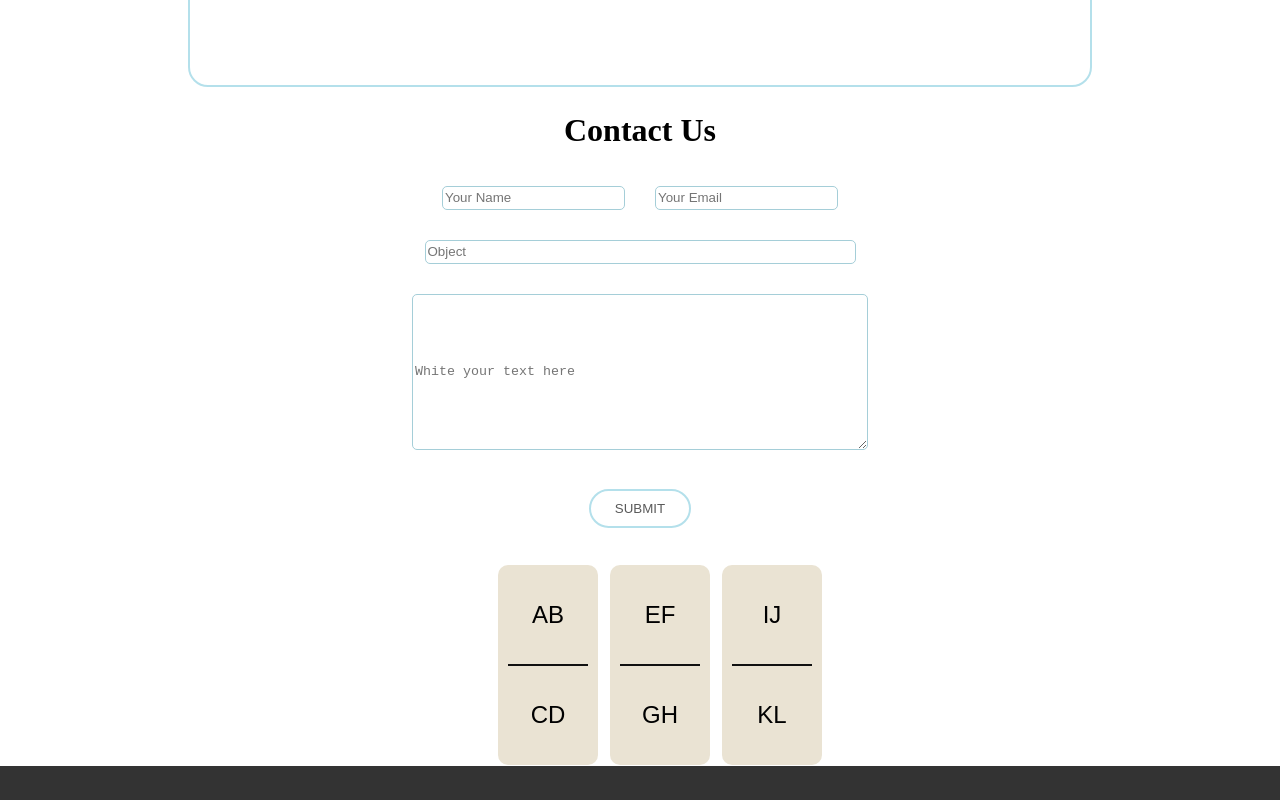
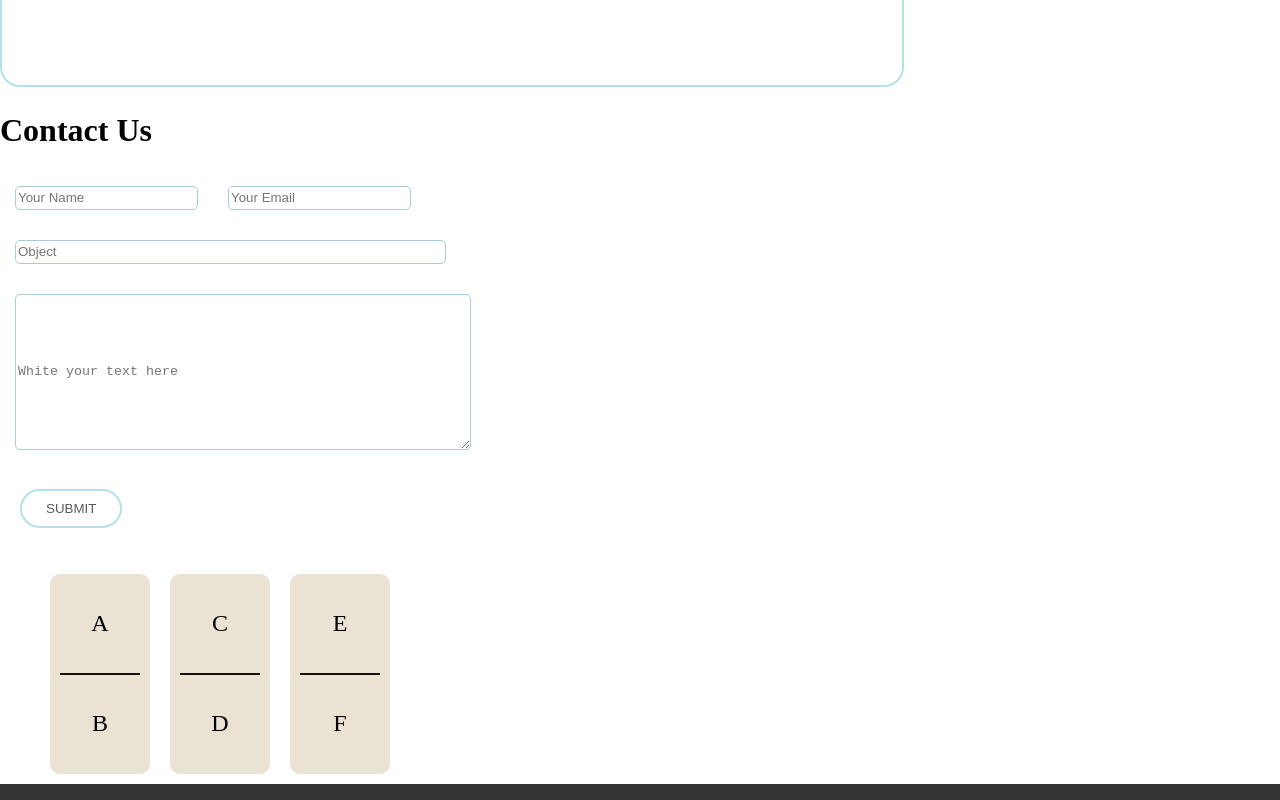
Before and after one commit to bperraud/post_corresponding_problem, a React (Create React App) app in the folder src/: page / in a window 1280 px wide. Shown: the part 636-1436 px from the top of the page. Built offline with nearby package versions, Linux system fonts and the light colour scheme.

Commit message:
add drag and drop

```diff
--- a/src/package.json
+++ b/src/package.json
@@ -8,6 +8,7 @@
     "@testing-library/user-event": "^13.5.0",
     "prompt-sync": "^4.2.0",
     "react": "^17.0.2",
+    "react-beautiful-dnd": "^13.1.0",
     "react-dom": "^17.0.2",
     "react-scripts": "5.0.0",
     "web-vitals": "^2.1.4"
--- a/src/src/App.js
+++ b/src/src/App.js
@@ -1,25 +1,67 @@
-import './App.css';
+import {DragDropContext, Droppable, Draggable} from 'react-beautiful-dnd'
+import React, { useState } from 'react';
 import Domino from './components/Domino';
 import Navbar from './components/Navbar'
 import ContactForm from './components/ContactForm'
 import GameBoard from './components/GameBoard';
 
+const finalElements = [
+  {
+    id: '0',
+    topText: 'A',
+    bottomText: 'B'
+  },
+  {
+    id: '1',
+    topText: 'C',
+    bottomText: 'D'
+  },
+  {
+    id: '2',
+    topText: 'E',
+    bottomText: 'F'
+  }
+]
 
 function App() {
-  const elements = [["AB", "CD"], ["EF", "GH"], ["IJ", "KL"]];
+  const [elements, updateElements] = useState(finalElements);
+
+  function handleOnDragEnd(result) {
+    if (!result.destination) return;
+
+    const items = Array.from(elements);
+    const [reorderedItem] = items.splice(result.source.index, 1);
+    items.splice(result.destination.index, 0, reorderedItem);
+
+    updateElements(items);
+  }
   return (
-
-
-
     <div className="App">
       <div className='Header'>
-      <Navbar/>
-      <GameBoard/>
-      <ContactForm/>
+        <Navbar/>
+        <GameBoard/>
+        <ContactForm/>
       </div>
-      <ul>
-        {elements.map((item, index) => <Domino topText={item[0]} bottomText={item[1]}/>)}
-      </ul>
+      <DragDropContext onDragEnd={handleOnDragEnd}>
+          <Droppable droppableId="elements" direction='horizontal'>
+            {(provided) => (
+              <ul className="elements" {...provided.droppableProps} ref={provided.innerRef}>
+                {elements.map(({id, topText, bottomText}, index) => {
+                  return (
+                    <Draggable key={id} draggableId={id} index={index}>
+                      {(provided) => (
+                        <li ref={provided.innerRef} {...provided.draggableProps} {...provided.dragHandleProps}>
+                          <Domino topText={topText} bottomText={bottomText}></Domino>
+                        </li>
+                      )}
+                    </Draggable>
+                  );
+                })}
+                {provided.placeholder}
+              </ul>
+            )}
+          </Droppable>
+        </DragDropContext>
     </div>
   );
 }
--- a/src/src/components/Domino.js
+++ b/src/src/components/Domino.js
@@ -1,13 +1,9 @@
 import React from 'react'
 import PropTypes from 'prop-types'
 
-
 const Domino = ({topText, bottomText}) => {
-  const onClick = (e) => {
-    console.log('click')
-  }
   return (
-    <button onClick={onClick}>
+    <div class="domino">
       <div class="dominoes-tile">
         <div class="dominoes-tile__top">
           <p>{topText}</p>
@@ -16,7 +12,7 @@
           <p>{bottomText}</p>
         </div>
       </div>
-    </button>
+    </div>
   )
 }
 
--- a/src/src/index.css
+++ b/src/src/index.css
@@ -10,10 +10,17 @@
   background-color: white;
 }
 
-button {
+ul {
+  list-style-type: none;
+  display: flex;
+}
+
+.domino {
   background-color: transparent;
   border: transparent;
-  cursor: pointer;
+  cursor: grabbing;
+  margin: 10px;
+  color: black;
 }
 
 .dominoes-tile {
@@ -21,8 +28,7 @@
   flex-direction: column;
 }
 
-.dominoes-tile__top,
-.dominoes-tile__bottom {
+.dominoes-tile__top, .dominoes-tile__bottom {
   width: 100px;
   height: 100px;
   background: #eae3d3;
@@ -33,8 +39,7 @@
   align-items: center;
 }
 
-.dominoes-tile__top:before,
-.dominoes-tile__bottom:before {
+.dominoes-tile__top:before, .dominoes-tile__bottom:before {
   content: "";
   display: block;
   width: 80%;
```
Also changed, not shown: 1 other file (tests, documents, lock files or other folders).
